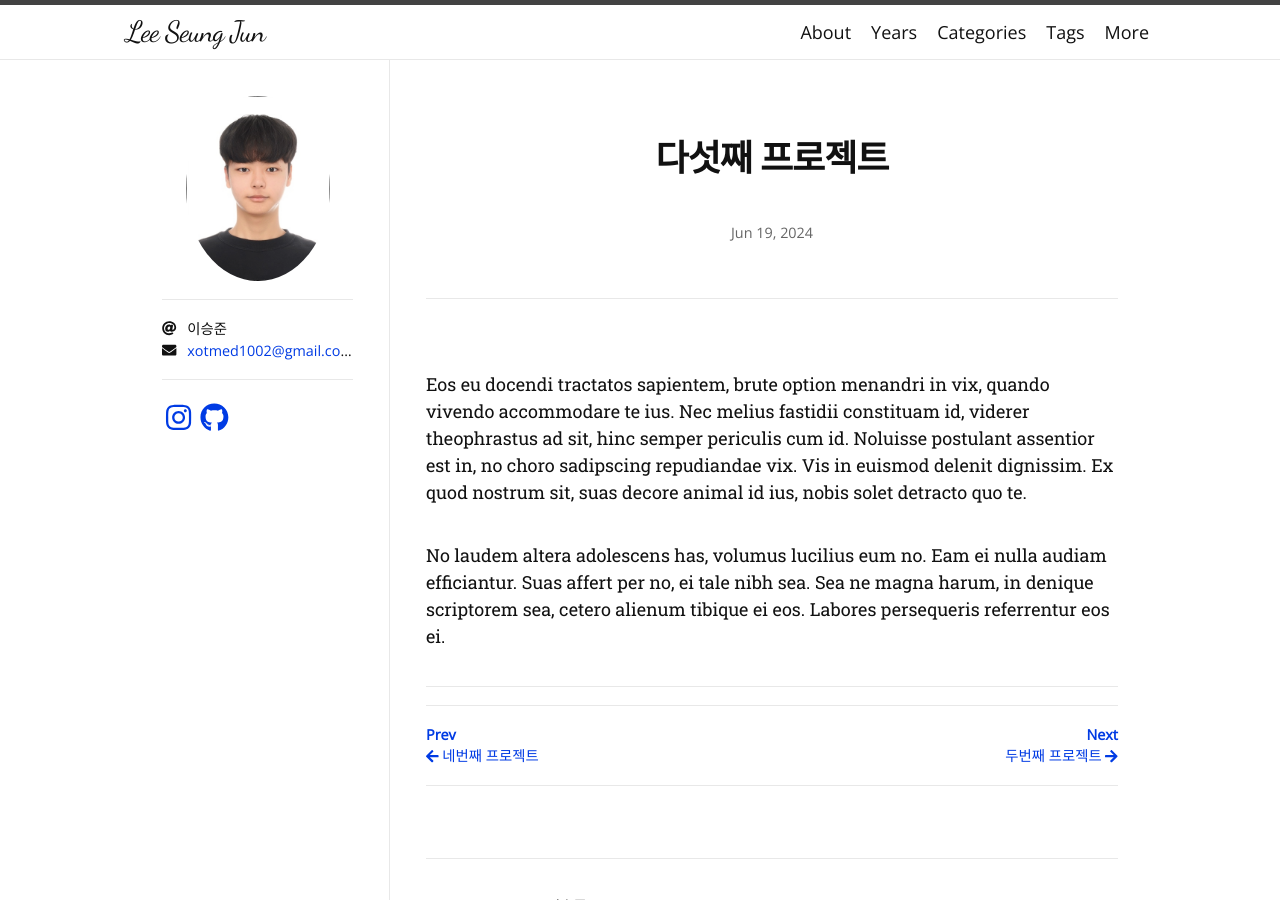
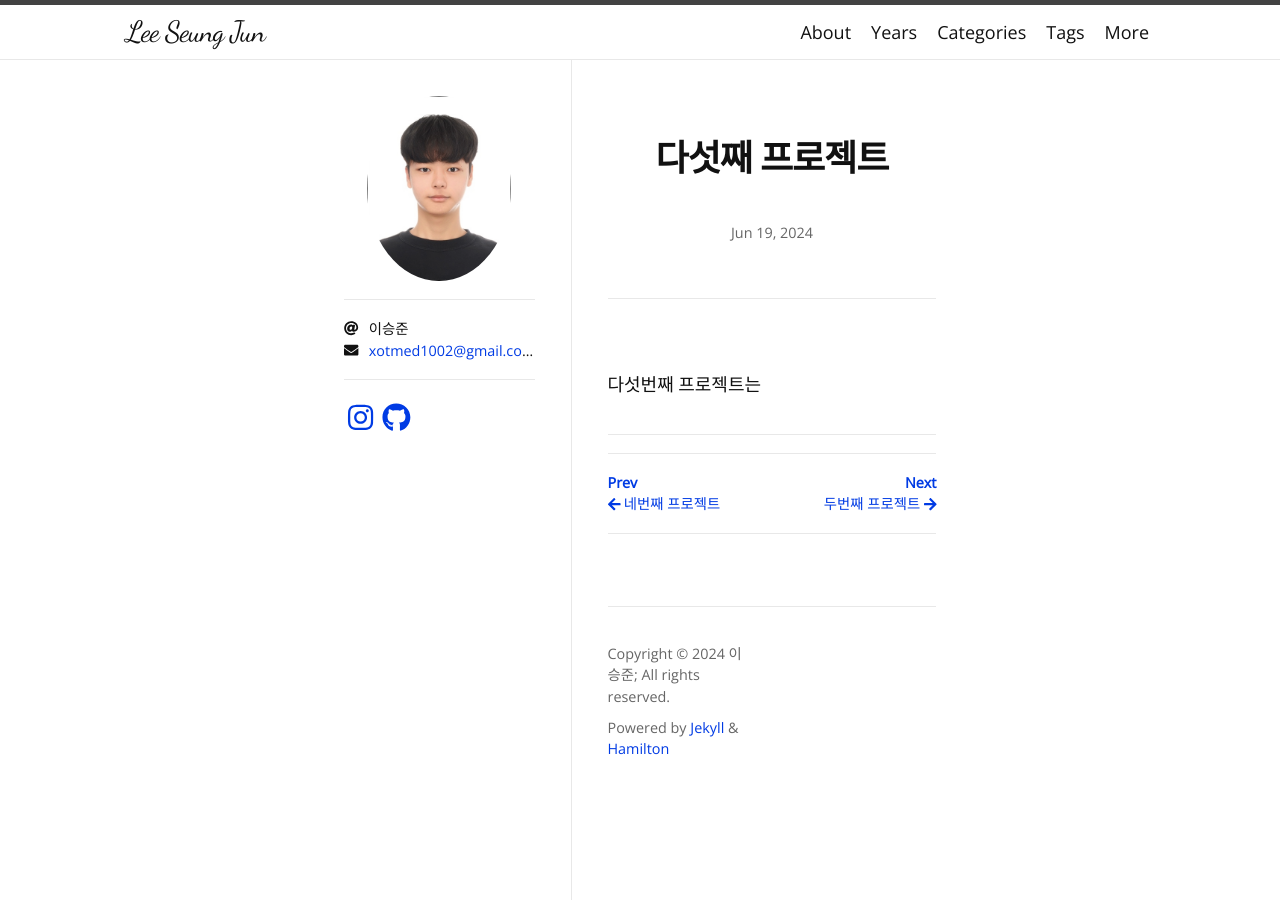
Before and after one commit to MooTo2002/MooTo2002.github.io, a Jekyll site: the page built from _posts/2024-06-19-다섯째 프로젝트.md, in a window 1280 px wide. Built offline with Jekyll 4.4.1, drawn with Linux system fonts in a browser that asks for light colours; nearby versions of some CDN libraries; some web fonts are replaced.

Commit message:
Update 2024-06-19-다섯째 프로젝트.md

```diff
--- a/_posts/2024-06-19-다섯째 프로젝트.md
+++ b/_posts/2024-06-19-다섯째 프로젝트.md
@@ -2,11 +2,4 @@
 layout: post
 ---
 
-Eos eu docendi tractatos sapientem, brute option menandri in vix, quando vivendo accommodare te ius. Nec melius fastidii constituam id, viderer theophrastus ad sit, hinc semper periculis cum id. Noluisse postulant assentior est in, no choro sadipscing repudiandae vix. Vis in euismod delenit dignissim. Ex quod nostrum sit, suas decore animal id ius, nobis solet detracto quo te.
-
-{% comment %}
-Might you have an include in your theme? Why not try it here!
-{% include my-themes-great-include.html %}
-{% endcomment %}
-
-No laudem altera adolescens has, volumus lucilius eum no. Eam ei nulla audiam efficiantur. Suas affert per no, ei tale nibh sea. Sea ne magna harum, in denique scriptorem sea, cetero alienum tibique ei eos. Labores persequeris referrentur eos ei.
+다섯번째 프로젝트는
```
